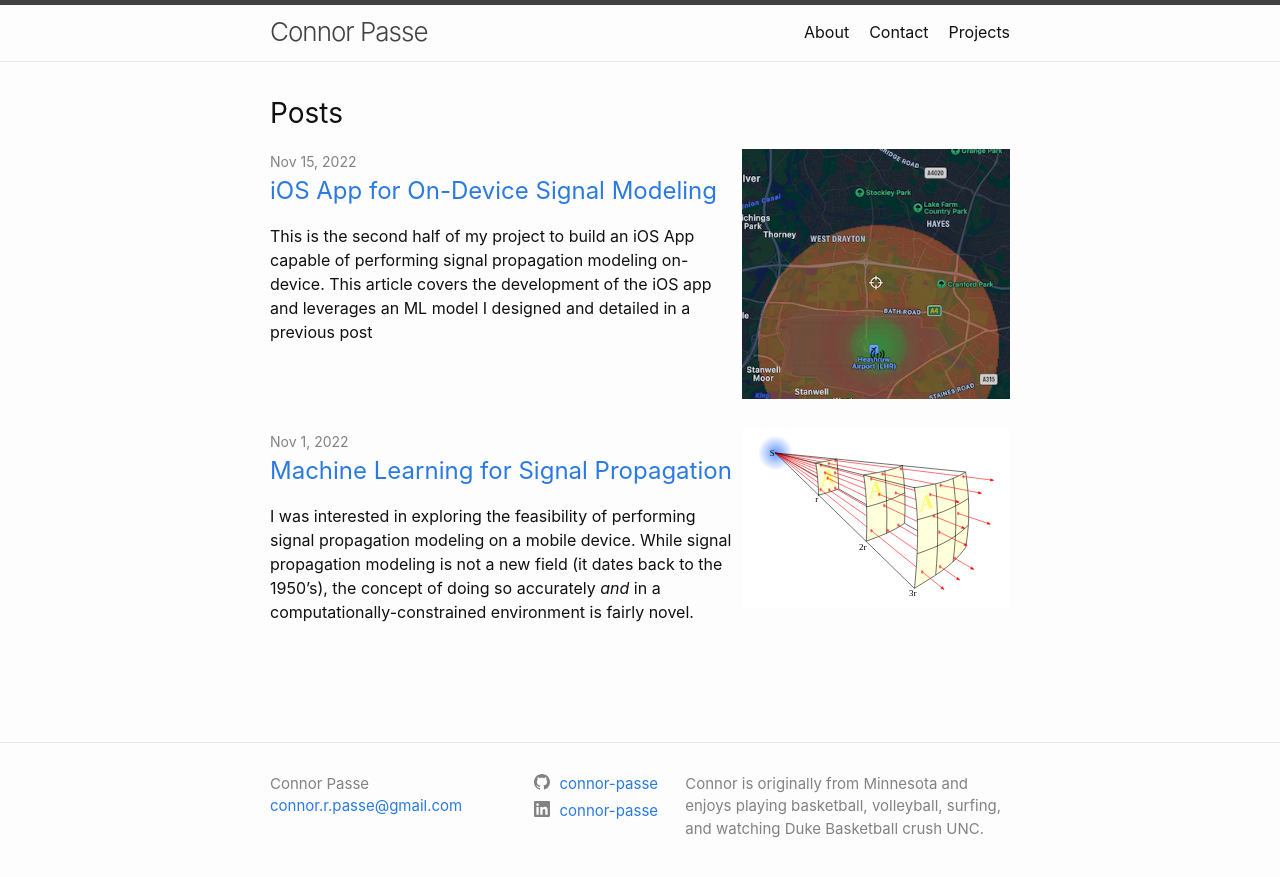
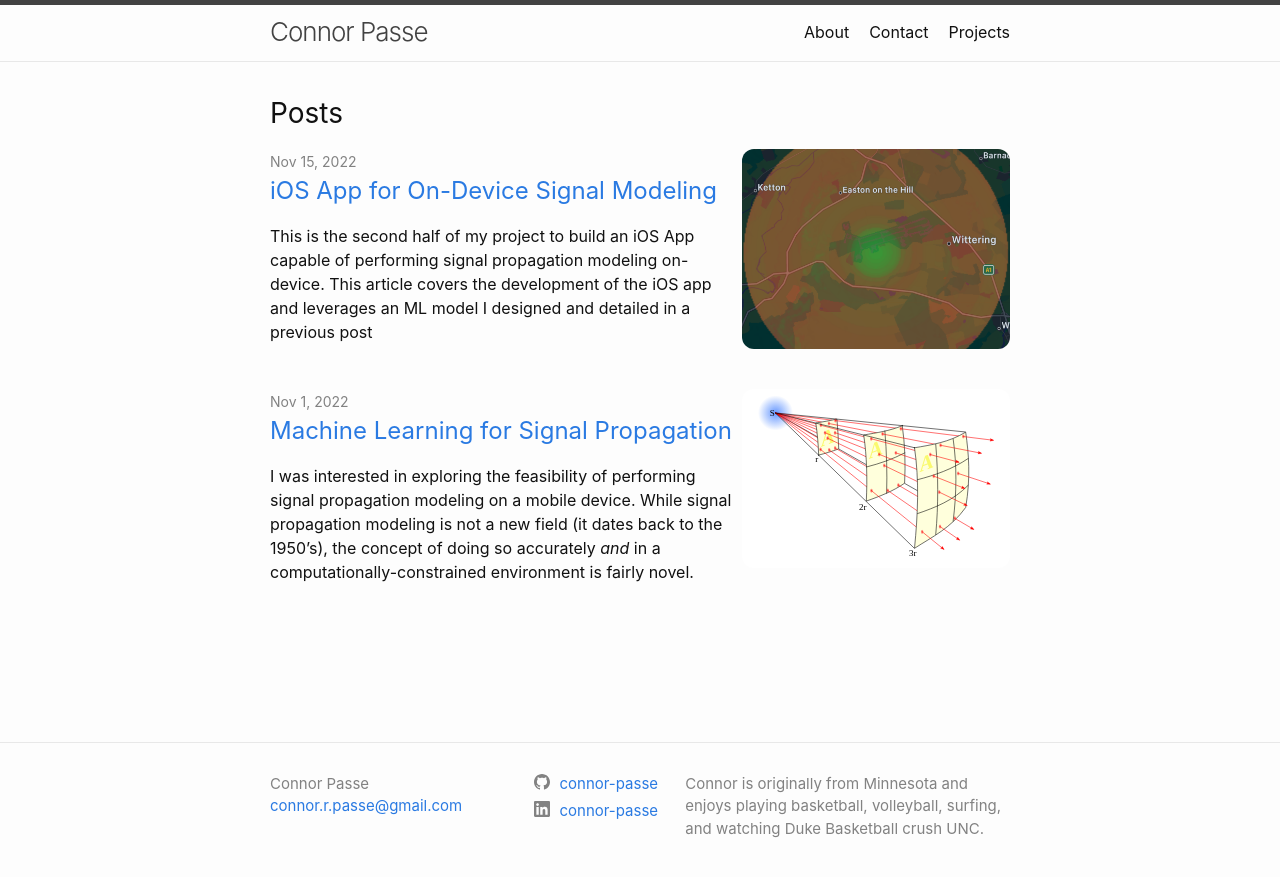
Before and after one commit to connor-passe/connor-passe.github.io, a Jekyll site: the page built from index.md, in a window 1280 px wide. Shown: the top 877 px of the page. Built offline with Jekyll 4.4.1, drawn with Linux system fonts in a browser that asks for light colours.

```diff
--- a/assets/main.scss
+++ b/assets/main.scss
@@ -5,13 +5,14 @@
 @import "minima";
 
 .featured-image {
-    margin-bottom: 50px;
+  margin-bottom: 50px;
 
-    img {
-      width: 100%;
-      max-height: 250px;
-      object-fit: cover;
-    }
+  img {
+    width: 100%;
+    max-height: 200px;
+    object-fit: cover;
+    border-radius: 12px;
+  }
 }
 
 .post-list > li {
```
Also changed, not shown: _layouts/post.html (+0 -7 lines), _posts/2022-11-01-Sig-Model.md (+1 -1 lines), assets/images/appImage.png.
